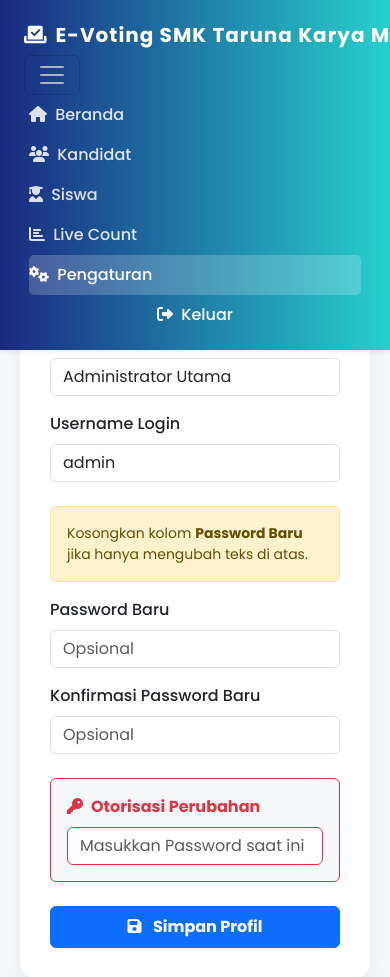
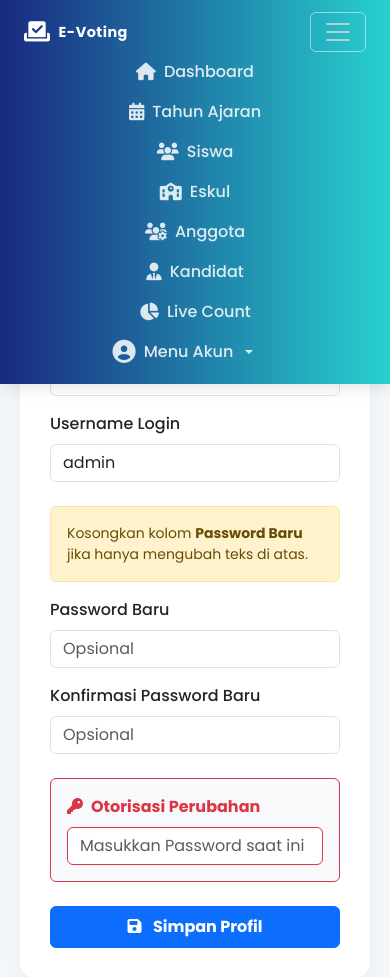
Before and after one commit to wrhasyim/evoting, a PHP site: page /admin/pengaturan.php in a window 390 px wide, after a click that opens the changed part. Shown: the top 977 px of the page. Run offline with PHP 8.4, Linux system fonts and the light colour scheme; a user stored in the database is signed in; data comes from the database, SQL or seed files in the repository.

Commit message:
feat: Refactor layout and styling for navbar and sidebar; improve responsiveness and maintainability

```diff
--- a/admin/pengaturan.php
+++ b/admin/pengaturan.php
@@ -14,7 +14,7 @@ $pesan_notifikasi = '';
 $id_admin = $_SESSION['id_admin'];
 
 // ==========================================
-// FITUR DARI PENGATURAN LAMA
+// FITUR MANAJEMEN DATABASE
 // ==========================================
 
 // EXPORT DATABASE
@@ -169,7 +169,7 @@ if (isset($_POST['simpan_pengaturan'])) {
 }
 
 // ==========================================
-// FITUR TAMBAHAN DARI RESET_SUARA
+// FITUR TAMBAHAN MAINTENANCE
 // ==========================================
 
 // RESET DATA SUARA SAJA
@@ -231,41 +231,22 @@ $data_admin = $stmt->fetch();
     <link href="https://fonts.googleapis.com/css2?family=Poppins:wght@300;400;500;600;700&display=swap" rel="stylesheet">
     <link rel="stylesheet" href="https://cdnjs.cloudflare.com/ajax/libs/font-awesome/6.4.0/css/all.min.css">
     <style>
-        body { font-family: 'Poppins', sans-serif; background-color: #f4f7fa; padding-top: 80px; }
-        /* Mengubah styling navbar menjadi menempel di atas */
-        .navbar-custom { background: linear-gradient(90deg, #1a2980 0%, #26d0ce 100%); padding: 15px 0; }
-        .navbar-custom .navbar-brand { color: white; font-weight: 700; letter-spacing: 1px; }
-        .navbar-custom .nav-link { color: rgba(255,255,255,0.85); font-weight: 500; margin: 0 5px; border-radius: 5px; transition: all 0.3s ease; }
-        .navbar-custom .nav-link:hover, .navbar-custom .nav-link.active { color: white; background-color: rgba(255,255,255,0.2); }
-        .content-container { padding: 20px; max-width: 1200px; margin: 0 auto; }
+        body { font-family: 'Poppins', sans-serif; background-color: #f4f7fa; overflow-x: hidden; }
+
+        /* SOLUSI NAVBAR MELAR: Mencegah teks navbar turun ke baris baru */
+        .nav-link { white-space: nowrap !important; }
+
         .top-header { background: white; padding: 15px 25px; border-radius: 12px; box-shadow: 0 4px 15px rgba(0,0,0,0.03); margin-bottom: 30px; display: flex; justify-content: space-between; align-items: center; }
         .form-container { background: white; border-radius: 15px; padding: 30px; box-shadow: 0 10px 20px rgba(0,0,0,0.04); height: 100%; }
     </style>
 </head>
 <body>
 
-    <!-- NAVBAR ATAS (Menggantikan Sidebar) -->
-    <nav class="navbar navbar-expand-lg navbar-custom fixed-top shadow-sm">
-        <div class="container-fluid px-4">
-            <a class="navbar-brand" href="index.php"><i class="fas fa-vote-yea me-2"></i>E-Voting SMK Taruna Karya Mandiri</a>
-            <button class="navbar-toggler" type="button" data-bs-toggle="collapse" data-bs-target="#navbarNav">
-                <span class="navbar-toggler-icon" style="filter: invert(1);"></span>
-            </button>
-            <div class="collapse navbar-collapse justify-content-end" id="navbarNav">
-                <ul class="navbar-nav">
-                    <li class="nav-item"><a class="nav-link" href="index.php"><i class="fas fa-home me-1"></i> Beranda</a></li>
-                    <li class="nav-item"><a class="nav-link" href="kandidat.php"><i class="fas fa-users me-1"></i> Kandidat</a></li>
-                    <li class="nav-item"><a class="nav-link" href="siswa.php"><i class="fas fa-user-graduate me-1"></i> Siswa</a></li>
-                    <li class="nav-item"><a class="nav-link" href="live_count.php"><i class="fas fa-chart-bar me-1"></i> Live Count</a></li>
-                    <li class="nav-item"><a class="nav-link active" href="pengaturan.php"><i class="fas fa-cogs me-1"></i> Pengaturan</a></li>
-                    <li class="nav-item ms-lg-3"><a class="nav-link btn btn-danger text-white px-3" href="../logout.php"><i class="fas fa-sign-out-alt me-1"></i> Keluar</a></li>
-                </ul>
-            </div>
-        </div>
-    </nav>
+    <!-- MEMANGGIL NAVBAR DARI FILE SIDEBAR -->
+    <?php include 'sidebar.php'; ?>
 
-    <!-- KONTEN UTAMA -->
-    <div class="content-container">
+    <!-- KONTEN UTAMA DIBUNGKUS CLASS .content -->
+    <div class="content">
         <div class="top-header">
             <div>
                 <h4 class="m-0 fw-bold" style="color: #2c3e50;">Pengaturan Terpadu</h4>
@@ -285,11 +266,11 @@ $data_admin = $stmt->fetch();
                         <h5 class="fw-bold mb-4 border-bottom pb-2 text-primary"><i class="fas fa-user-shield me-2"></i> Keamanan Akun</h5>
                         <div class="mb-3">
                             <label class="form-label fw-medium">Nama Lengkap</label>
-                            <input type="text" name="nama_lengkap" class="form-control" value="<?= htmlspecialchars($data_admin['nama_lengkap']); ?>" required>
+                            <input type="text" name="nama_lengkap" class="form-control" value="<?= htmlspecialchars($data_admin['nama_lengkap'] ?? ''); ?>" required>
                         </div>
                         <div class="mb-4">
                             <label class="form-label fw-medium">Username Login</label>
-                            <input type="text" name="username" class="form-control" value="<?= htmlspecialchars($data_admin['username']); ?>" required>
+                            <input type="text" name="username" class="form-control" value="<?= htmlspecialchars($data_admin['username'] ?? ''); ?>" required>
                         </div>
                         <div class="alert alert-warning small">Kosongkan kolom <b>Password Baru</b> jika hanya mengubah teks di atas.</div>
                         <div class="mb-3">
@@ -341,7 +322,7 @@ $data_admin = $stmt->fetch();
             </div>
         </div>
 
-        <!-- BARIS 2: Maintenance Area (Dari Reset Suara) -->
+        <!-- BARIS 2: Maintenance Area -->
         <h5 class="fw-bold text-danger mt-4 mb-3 border-bottom border-danger pb-2"><i class="fas fa-tools me-2"></i> Area Berbahaya (Maintenance)</h5>
         <div class="row g-4 mb-5">
 
@@ -386,6 +367,7 @@ $data_admin = $stmt->fetch();
         </div>
     </div>
 
+    <!-- Script Bootstrap Wajib untuk fungsionalitas Dropdown menu Profil -->
     <script src="https://cdn.jsdelivr.net/npm/bootstrap@5.3.0/dist/js/bootstrap.bundle.min.js"></script>
 </body>
 </html>
--- a/admin/sidebar.php
+++ b/admin/sidebar.php
@@ -1,110 +1,179 @@
 <style>
     /* ========================================== */
-    /* CSS KHUSUS SIDEBAR (ALL-IN-ONE)            */
+    /* CSS KHUSUS NAVBAR ATAS & PERBAIKAN LAYOUT  */
     /* ========================================== */
-    .sidebar {
-        height: 100vh;
-        background: linear-gradient(180deg, #1a2980 0%, #26d0ce 100%);
-        color: white;
-        padding-top: 30px;
-        position: fixed;
-        width: 260px;
-        box-shadow: 4px 0 15px rgba(0,0,0,0.1);
-        z-index: 100;
-        overflow-y: auto; /* Mencegah menu terpotong jika layar kecil */
+
+    /* 1. Mencegah konten tertutup navbar yang melayang */
+    body {
+        padding-top: 80px !important;
+        background-color: #f4f7fa;
     }
 
-    /* Pembaruan agar teks nama sekolah lega dan tidak mepet */
-    .sidebar-brand {
-        font-weight: 700;
-        font-size: 1.15rem;
-        text-align: center;
-        margin-bottom: 30px;
-        padding: 0 10px; /* Jarak aman kiri dan kanan */
-        line-height: 1.6; /* Merenggangkan jarak antar baris */
-        display: flex;
-        flex-direction: column;
-        align-items: center;
+    /* 2. Styling Navbar Utama */
+    .navbar-custom {
+        background: linear-gradient(90deg, #1a2980 0%, #26d0ce 100%);
+        padding: 12px 0;
+        box-shadow: 0 4px 15px rgba(0,0,0,0.1);
+        z-index: 1050; /* Memastikan navbar di posisi atas agar ikon bisa diklik */
     }
 
-    .sidebar-brand i {
-        font-size: 2.2rem;
-        margin-bottom: 12px;
+    .navbar-custom .navbar-brand {
+        color: white;
+        font-weight: 700;
+        letter-spacing: 0.5px;
     }
 
-    .sidebar a {
-        color: rgba(255,255,255,0.85);
-        text-decoration: none;
-        padding: 15px 25px;
-        display: block;
-        font-weight: 500;
-        transition: all 0.3s ease;
+    /* KELAS BARU: Mengatur ukuran teks sekolah agar lebih kecil dan rapi */
+    .brand-text {
+        font-size: 0.9rem; /* Ukuran diperkecil agar lebih rapi */
+        line-height: 1.3;
+        display: inline-block;
+        vertical-align: middle;
     }
 
-    .sidebar a i {
-        margin-right: 12px;
-        width: 20px;
-        text-align: center;
+    /* 3. Merapikan Ikon dan Teks agar sejajar (Flexbox) */
+    .navbar-custom .nav-link {
+        color: rgba(255,255,255,0.85);
+        font-weight: 500;
+        padding: 8px 15px !important;
+        margin: 0 2px;
+        border-radius: 8px;
+        transition: all 0.3s ease;
+        display: flex;
+        align-items: center;
+        gap: 8px;
     }
 
-    .sidebar a:hover, .sidebar .active {
-        background-color: rgba(255,255,255,0.15);
+    .navbar-custom .nav-link i {
+        font-size: 1.1rem;
+    }
+
+    .navbar-custom .nav-link:hover, .navbar-custom .nav-link.active {
         color: white;
-        border-left: 5px solid #fff;
+        background-color: rgba(255,255,255,0.2);
+    }
+
+    /* 4. Styling Dropdown Profil di Kanan */
+    .navbar-custom .dropdown-menu {
+        border-radius: 12px;
+        border: none;
+        box-shadow: 0 10px 25px rgba(0,0,0,0.1);
+        margin-top: 10px;
+        min-width: 200px;
+    }
+
+    .navbar-custom .dropdown-item {
+        padding: 10px 20px;
+        font-weight: 500;
+        color: #2c3e50;
+        display: flex;
+        align-items: center;
+        gap: 12px;
+        transition: all 0.2s;
+    }
+
+    .navbar-custom .dropdown-item:hover {
+        background-color: #f8f9fa;
+        color: #1a2980;
+    }
+
+    /* ========================================== */
+    /* CSS OVERRIDE (MEMPERBAIKI SEMUA HALAMAN)   */
+    /* ========================================== */
+    .content {
+        margin-left: 0 !important;
+        padding: 20px !important;
+        max-width: 1300px;
+        margin: 0 auto !important;
     }
 </style>
 
-<div class="sidebar">
-    <div class="sidebar-brand">
-        <i class="fas fa-vote-yea"></i>
-        <!-- Menambahkan tag <br> untuk memaksa nama turun ke baris baru agar rapi -->
-        E-Voting SMK <br> TARUNA KARYA MANDIRI
-    </div>
-
 <?php
-    // Fitur Cerdas: Mendeteksi nama file yang sedang dibuka
 $current_page = basename($_SERVER['PHP_SELF']);
 ?>
 
-    <!-- Menu akan otomatis diberi kelas 'active' jika sedang berada di halamannya -->
-    <a href="index.php" class="<?= $current_page == 'index.php' ? 'active' : ''; ?>">
+<!-- NAVBAR BOOTSTRAP -->
+<nav class="navbar navbar-expand-xl navbar-custom fixed-top">
+    <div class="container-fluid px-4">
+
+        <!-- Logo & Nama Aplikasi yang Diperbarui -->
+        <a class="navbar-brand d-flex align-items-center gap-2" href="index.php">
+            <i class="fas fa-vote-yea fs-3"></i>
+            <span class="d-none d-sm-inline brand-text">
+                E-Voting SMK <br> TARUNA KARYA MANDIRI
+            </span>
+            <span class="d-inline d-sm-none brand-text">E-Voting</span>
+        </a>
+
+        <button class="navbar-toggler" type="button" data-bs-toggle="collapse" data-bs-target="#navbarNav" style="border-color: rgba(255,255,255,0.5);">
+            <span class="navbar-toggler-icon" style="filter: invert(1);"></span>
+        </button>
+
+        <div class="collapse navbar-collapse justify-content-end" id="navbarNav">
+            <ul class="navbar-nav align-items-center">
+                <li class="nav-item">
+                    <a class="nav-link <?= $current_page == 'index.php' ? 'active' : ''; ?>" href="index.php">
                         <i class="fas fa-home"></i> Dashboard
                     </a>
-
-    <a href="periode.php" class="<?= $current_page == 'periode.php' ? 'active' : ''; ?>">
+                </li>
+                <li class="nav-item">
+                    <a class="nav-link <?= $current_page == 'periode.php' ? 'active' : ''; ?>" href="periode.php">
                         <i class="fas fa-calendar-alt"></i> Tahun Ajaran
                     </a>
+                </li>
+                <li class="nav-item">
+                    <a class="nav-link <?= $current_page == 'siswa.php' ? 'active' : ''; ?>" href="siswa.php">
+                        <i class="fas fa-users"></i> Siswa
+                    </a>
+                </li>
+                <li class="nav-item">
+                    <a class="nav-link <?= $current_page == 'eskul.php' ? 'active' : ''; ?>" href="eskul.php">
+                        <i class="fas fa-school"></i> Eskul
+                    </a>
+                </li>
+                <li class="nav-item">
+                    <a class="nav-link <?= $current_page == 'anggota_eskul.php' ? 'active' : ''; ?>" href="anggota_eskul.php">
+                        <i class="fas fa-users-cog"></i> Anggota
+                    </a>
+                </li>
+                <li class="nav-item">
+                    <a class="nav-link <?= $current_page == 'kandidat.php' ? 'active' : ''; ?>" href="kandidat.php">
+                        <i class="fas fa-user-tie"></i> Kandidat
+                    </a>
+                </li>
+                <li class="nav-item">
+                    <a class="nav-link <?= $current_page == 'live_count.php' ? 'active' : ''; ?>" href="live_count.php">
+                        <i class="fas fa-chart-pie"></i> Live Count
+                    </a>
+                </li>
 
-    <a href="siswa.php" class="<?= $current_page == 'siswa.php' ? 'active' : ''; ?>">
-        <i class="fas fa-users"></i> Manajemen Siswa
+                <li class="nav-item d-none d-xl-block mx-2">
+                    <span class="text-white opacity-50">|</span>
+                </li>
+
+                <!-- Penambahan class me-4 agar profil tidak mepet pojok kanan -->
+                <li class="nav-item dropdown me-4">
+                    <a class="nav-link dropdown-toggle d-flex align-items-center gap-2" href="#" id="navbarDropdown" role="button" data-bs-toggle="dropdown" aria-expanded="false">
+                        <i class="fas fa-user-circle fs-3"></i>
+                        <span class="d-xl-none">Menu Akun</span>
                     </a>
 
-    <a href="eskul.php" class="<?= $current_page == 'eskul.php' ? 'active' : ''; ?>">
-        <i class="fas fa-school"></i> Manajemen Eskul
+                    <ul class="dropdown-menu dropdown-menu-end shadow" aria-labelledby="navbarDropdown">
+                        <li>
+                            <a class="dropdown-item <?= $current_page == 'pengaturan.php' ? 'active text-white bg-primary' : ''; ?>" href="pengaturan.php">
+                                <i class="fas fa-cogs text-secondary w-25"></i> Pengaturan
                             </a>
+                        </li>
+                        <li><hr class="dropdown-divider"></li>
+                        <li>
+                            <a class="dropdown-item text-danger fw-bold" href="../logout.php">
+                                <i class="fas fa-sign-out-alt w-25"></i> Keluar
+                            </a>
+                        </li>
+                    </ul>
+                </li>
+            </ul>
+        </div>
 
-    <a href="anggota_eskul.php" class="<?= $current_page == 'anggota_eskul.php' ? 'active' : ''; ?>">
-        <i class="fas fa-users-cog"></i> Anggota Eskul
-    </a>
-
-    <a href="kandidat.php" class="<?= $current_page == 'kandidat.php' ? 'active' : ''; ?>">
-        <i class="fas fa-user-tie"></i> Kandidat
-    </a>
-
-    <a href="live_count.php" class="<?= $current_page == 'live_count.php' ? 'active' : ''; ?>">
-        <i class="fas fa-chart-pie"></i> Live Count
-    </a>
-
-    <a href="pengaturan.php" class="<?= $current_page == 'pengaturan.php' ? 'active' : ''; ?>">
-        <i class="fas fa-cogs"></i> Pengaturan
-    </a>
-
-    <!-- Penambahan Menu Baru: Reset Data -->
-    <a href="reset_suara.php" class="<?= $current_page == 'reset_suara.php' ? 'active text-white' : 'text-danger'; ?>">
-        <i class="fas fa-skull-crossbones"></i> Reset Data
-    </a>
-
-    <a href="../logout.php" class="text-warning mt-4">
-        <i class="fas fa-sign-out-alt"></i> Keluar
-    </a>
     </div>
+</nav>
```
Also changed, not shown: admin/live_count.php (+5 -2 lines). Lines whose indentation alone changed are shown as unchanged.
